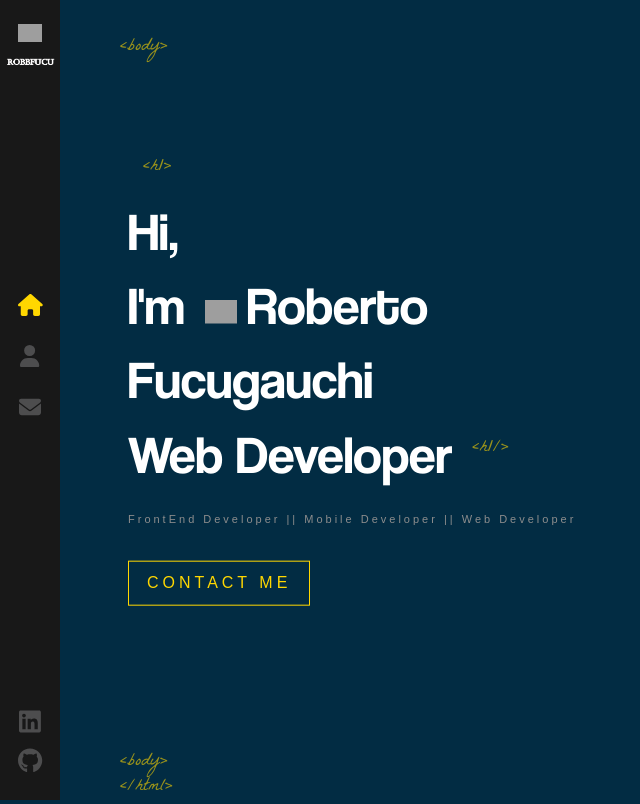
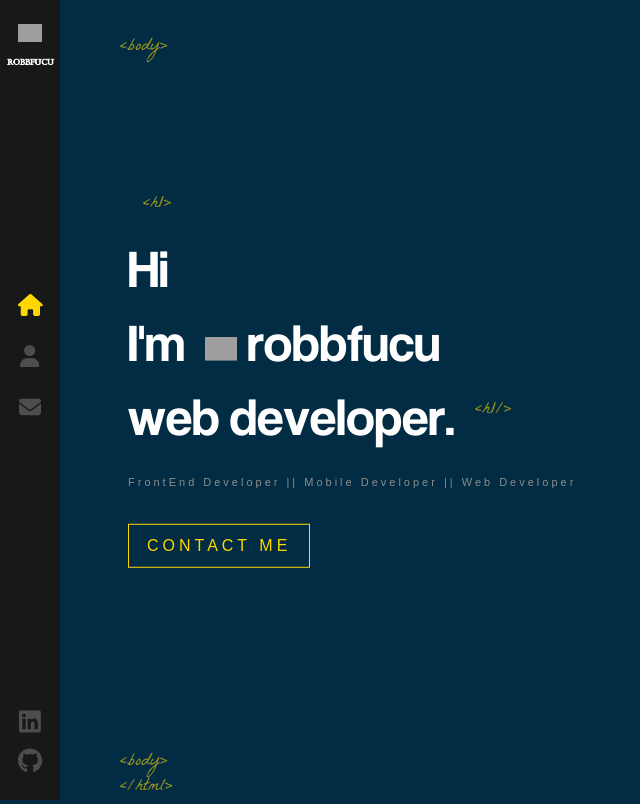
Before and after one commit to robbfucu/Portfolio, a React (Create React App) app: page / in a window 1280 px wide. Shown: the whole page, without its empty margins (0-640 px from the left). Built offline with nearby package versions, Linux system fonts and the light colour scheme; grey boxes are pictures that could not be loaded.

Commit message:
modified home component

```diff
--- a/src/components/Home/index.js
+++ b/src/components/Home/index.js
@@ -1,16 +1,33 @@
 import LogoTitle from '../../assets/images/logo-s.png'
 import { Link } from 'react-router-dom'
 import './index.scss'
+import { useEffect, useState } from 'react'
+import AnimatedLetters from '../AnimatedLetters'
 
 const Home = () => {
+  const [letterClass, setLetterClass] = useState('text-animate')
+  const nameArray = ['r', 'o', 'b', 'b','f','u','c','u']
+  const jobArray = ['w','e','b',' ','d','e','v','e','l','o','p','e','r','.']
+
+  useEffect(() => {
+    setTimeout(() => {
+      setLetterClass('text-animate-hover')
+    }, 4000)
+  }, [])
+
   return (
     <div className="container home-page">
       <div className="text-zone">
-        <h1>Hi, <br /> I'm
+        <h1>
+          <span className={letterClass}>H</span>
+          <span className={`${letterClass} _12`}>i</span>
+          <br />
+          <span className={`${letterClass} _13`}>I</span>
+          <span className={`${letterClass} _14`}>'m</span>
           <img src={LogoTitle} alt="developer" />
-            Roberto Fucugauchi
+            <AnimatedLetters letterClass={letterClass} strArray={nameArray} idx={15}/>
             <br />
-            Web Developer
+            <AnimatedLetters letterClass={letterClass} strArray={jobArray} idx={23}/>
         </h1>
         <h2>FrontEnd Developer || Mobile Developer || Web Developer</h2>
         <Link to="/contact" className='flat-button'>CONTACT ME</Link>
```
